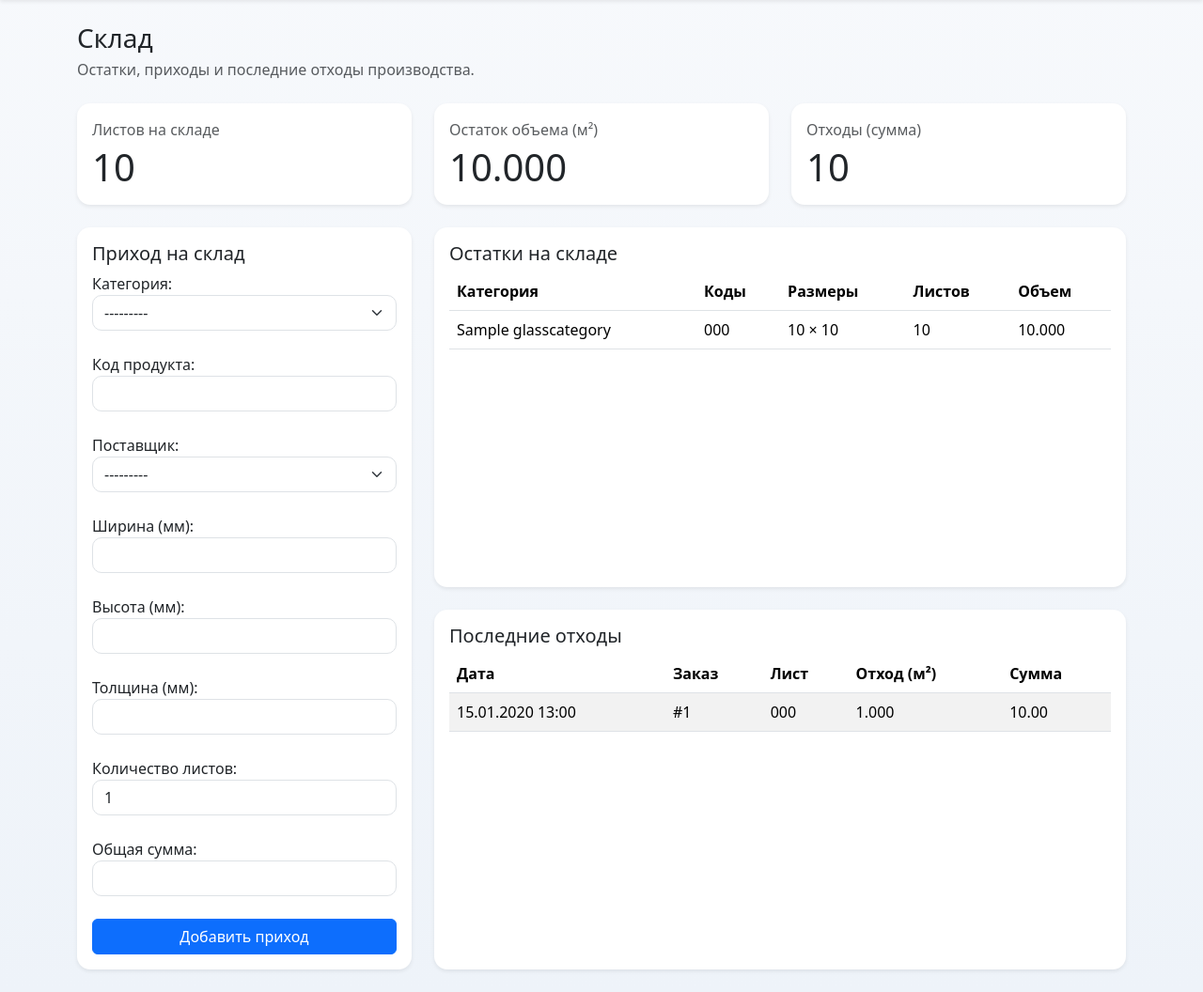
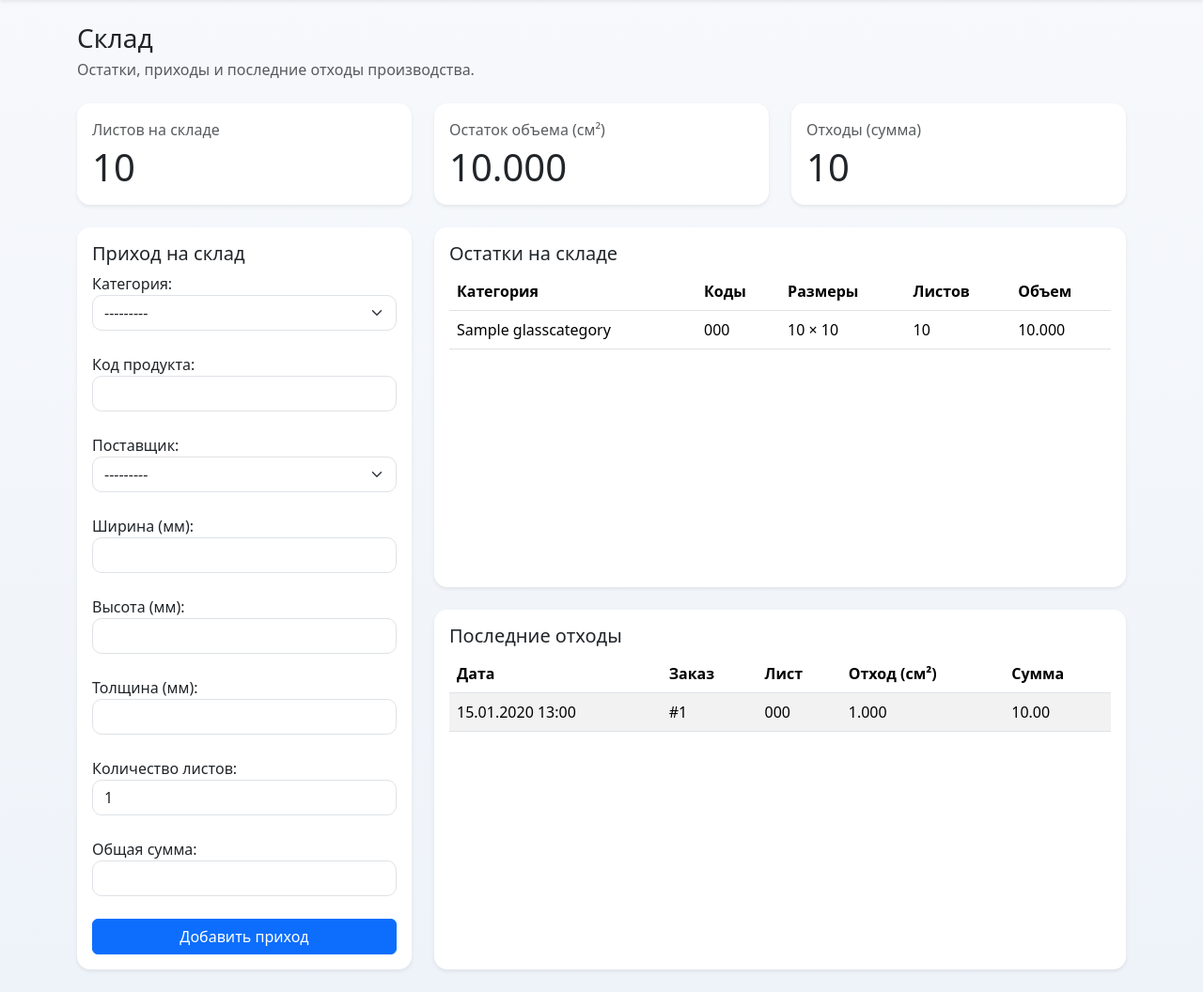
Before and after one commit to Shakhriyor10/glass, a Django app: page /warehouse/ in a window 1280 px wide. Shown: the part 56-1112 px from the top of the page at 94% size. Run offline with Django 3.2, Linux system fonts and the light colour scheme; tables that the repository leaves empty hold one stand-in row (values such as "Sample post").

Commit message:
sdljskds

```diff
--- a/frontend/forms.py
+++ b/frontend/forms.py
@@ -159,7 +159,7 @@ class OrderForm(StyledModelForm):
     def _sheet_label(self, sheet):
         return (
             f"{sheet.glass_type.category.name} / {sheet.product_code} / {sheet.width_mm}×{sheet.height_mm} мм / "
-            f"{sheet.thickness_mm} мм / остаток {sheet.remaining_volume_m2} м²"
+            f"{sheet.thickness_mm} мм / остаток {sheet.remaining_volume_m2} см²"
         )
 
     def clean(self):
--- a/frontend/models.py
+++ b/frontend/models.py
@@ -86,7 +86,7 @@ class WarehouseReceipt(models.Model):
         validators=[MinValueValidator(Decimal("0.01"))],
     )
     quantity = models.PositiveIntegerField("Количество листов", default=1)
-    total_volume_m2 = models.DecimalField("Общий объем (м²)", max_digits=12, decimal_places=3, editable=False)
+    total_volume_m2 = models.DecimalField("Общий объем (см²)", max_digits=12, decimal_places=3, editable=False)
     total_amount = models.DecimalField(
         "Общая сумма",
         max_digits=12,
@@ -101,18 +101,18 @@ class WarehouseReceipt(models.Model):
         verbose_name_plural = "Приходы на склад"
 
     def __str__(self):
-        return f"{self.glass_type} - {self.quantity} шт. от {self.supplier.name} ({self.total_volume_m2} м²)"
+        return f"{self.glass_type} - {self.quantity} шт. от {self.supplier.name} ({self.total_volume_m2} см²)"
 
     @property
     def sheet_volume_m2(self):
-        return ((Decimal(self.width_mm) / Decimal("1000")) * (Decimal(self.height_mm) / Decimal("1000"))).quantize(
+        return ((Decimal(self.width_mm) / Decimal("10")) * (Decimal(self.height_mm) / Decimal("10"))).quantize(
             Decimal("0.001")
         )
 
     def save(self, *args, **kwargs):
-        width_m = Decimal(self.width_mm) / Decimal("1000")
-        height_m = Decimal(self.height_mm) / Decimal("1000")
-        self.total_volume_m2 = (width_m * height_m * Decimal(self.quantity)).quantize(Decimal("0.001"))
+        width_cm = Decimal(self.width_mm) / Decimal("10")
+        height_cm = Decimal(self.height_mm) / Decimal("10")
+        self.total_volume_m2 = (width_cm * height_cm * Decimal(self.quantity)).quantize(Decimal("0.001"))
         is_new = self.pk is None
         super().save(*args, **kwargs)
         if is_new:
@@ -140,7 +140,7 @@ class WarehouseSheet(models.Model):
     width_mm = models.PositiveIntegerField("Ширина (мм)")
     height_mm = models.PositiveIntegerField("Высота (мм)")
     thickness_mm = models.DecimalField("Толщина (мм)", max_digits=6, decimal_places=2)
-    remaining_volume_m2 = models.DecimalField("Остаток объема (м²)", max_digits=12, decimal_places=3)
+    remaining_volume_m2 = models.DecimalField("Остаток объема (см²)", max_digits=12, decimal_places=3)
     created_at = models.DateTimeField(auto_now_add=True)
 
     class Meta:
@@ -150,7 +150,7 @@ class WarehouseSheet(models.Model):
 
     @property
     def full_volume_m2(self):
-        return ((Decimal(self.width_mm) / Decimal("1000")) * (Decimal(self.height_mm) / Decimal("1000"))).quantize(
+        return ((Decimal(self.width_mm) / Decimal("10")) * (Decimal(self.height_mm) / Decimal("10"))).quantize(
             Decimal("0.001")
         )
 
@@ -186,7 +186,7 @@ class Order(models.Model):
     width_mm = models.PositiveIntegerField("Ширина заказа (мм)")
     height_mm = models.PositiveIntegerField("Высота заказа (мм)")
     thickness_mm = models.DecimalField("Толщина заказа (мм)", max_digits=6, decimal_places=2)
-    price_per_m2 = models.DecimalField("Цена за м²", max_digits=12, decimal_places=2)
+    price_per_m2 = models.DecimalField("Цена за см²", max_digits=12, decimal_places=2)
     waste_percent = models.DecimalField(
         "Процент отхода",
         max_digits=5,
@@ -194,10 +194,10 @@ class Order(models.Model):
         default=Decimal("0.00"),
         validators=[MinValueValidator(Decimal("0.00")), MaxValueValidator(Decimal("100.00"))],
     )
-    order_volume_m2 = models.DecimalField("Объем заказа (м²)", max_digits=12, decimal_places=3, editable=False)
-    waste_volume_m2 = models.DecimalField("Платный отход (м²)", max_digits=12, decimal_places=3, editable=False)
+    order_volume_m2 = models.DecimalField("Объем заказа (см²)", max_digits=12, decimal_places=3, editable=False)
+    waste_volume_m2 = models.DecimalField("Платный отход (см²)", max_digits=12, decimal_places=3, editable=False)
     total_amount = models.DecimalField("Итоговая сумма", max_digits=12, decimal_places=2, editable=False)
-    consumed_volume_m2 = models.DecimalField("Списанный объем (м²)", max_digits=12, decimal_places=3, default=Decimal("0.000"))
+    consumed_volume_m2 = models.DecimalField("Списанный объем (см²)", max_digits=12, decimal_places=3, default=Decimal("0.000"))
     is_consumed = models.BooleanField(default=False)
     status = models.CharField(max_length=20, choices=STATUS_CHOICES, default=STATUS_DRAFT)
     note = models.TextField("Комментарий", blank=True)
@@ -218,7 +218,7 @@ class Order(models.Model):
             if self.thickness_mm > self.warehouse_sheet.thickness_mm:
                 raise ValidationError("Толщина заказа не должна превышать толщину листа.")
 
-            order_volume = ((Decimal(self.width_mm) / Decimal("1000")) * (Decimal(self.height_mm) / Decimal("1000"))).quantize(
+            order_volume = ((Decimal(self.width_mm) / Decimal("10")) * (Decimal(self.height_mm) / Decimal("10"))).quantize(
                 Decimal("0.001")
             )
             leftover = max(self.warehouse_sheet.full_volume_m2 - order_volume, Decimal("0.000"))
@@ -228,7 +228,7 @@ class Order(models.Model):
                 raise ValidationError("Недостаточно остатка на выбранном листе для запуска заказа.")
 
     def save(self, *args, **kwargs):
-        order_volume = ((Decimal(self.width_mm) / Decimal("1000")) * (Decimal(self.height_mm) / Decimal("1000"))).quantize(
+        order_volume = ((Decimal(self.width_mm) / Decimal("10")) * (Decimal(self.height_mm) / Decimal("10"))).quantize(
             Decimal("0.001")
         )
         leftover = max(self.warehouse_sheet.full_volume_m2 - order_volume, Decimal("0.000"))
@@ -261,7 +261,7 @@ class Order(models.Model):
 class WasteRecord(models.Model):
     order = models.OneToOneField(Order, on_delete=models.CASCADE, related_name="waste_record")
     warehouse_sheet = models.ForeignKey(WarehouseSheet, on_delete=models.CASCADE, related_name="waste_records")
-    waste_volume_m2 = models.DecimalField("Объем отхода (м²)", max_digits=12, decimal_places=3)
+    waste_volume_m2 = models.DecimalField("Объем отхода (см²)", max_digits=12, decimal_places=3)
     waste_amount = models.DecimalField("Сумма отхода", max_digits=12, decimal_places=2)
     created_at = models.DateTimeField(auto_now_add=True)
 
@@ -279,14 +279,14 @@ class WarehouseBalance(models.Model):
         verbose_name="Вид стекла",
     )
     total_sheets = models.PositiveIntegerField("Общее количество листов", default=0)
-    total_volume_m2 = models.DecimalField("Общий объем (м²)", max_digits=12, decimal_places=3, default=Decimal("0.000"))
+    total_volume_m2 = models.DecimalField("Общий объем (см²)", max_digits=12, decimal_places=3, default=Decimal("0.000"))
 
     class Meta:
         verbose_name = "Остаток на складе"
         verbose_name_plural = "Остатки на складе"
 
     def __str__(self):
-        return f"{self.glass_type}: {self.total_sheets} шт., {self.total_volume_m2} м²"
+        return f"{self.glass_type}: {self.total_sheets} шт., {self.total_volume_m2} см²"
 
 
 def update_warehouse_balance(glass_type):
--- a/templates/frontend/warehouse.html
+++ b/templates/frontend/warehouse.html
@@ -12,7 +12,7 @@
 
 <div class="row g-4 mb-4">
     <div class="col-12 col-md-4"><div class="card shadow-sm border-0"><div class="card-body"><p class="text-muted mb-1">Листов на складе</p><p class="display-6 mb-0">{{ total_sheets }}</p></div></div></div>
-    <div class="col-12 col-md-4"><div class="card shadow-sm border-0"><div class="card-body"><p class="text-muted mb-1">Остаток объема (м²)</p><p class="display-6 mb-0">{{ total_volume }}</p></div></div></div>
+    <div class="col-12 col-md-4"><div class="card shadow-sm border-0"><div class="card-body"><p class="text-muted mb-1">Остаток объема (см²)</p><p class="display-6 mb-0">{{ total_volume }}</p></div></div></div>
     <div class="col-12 col-md-4"><div class="card shadow-sm border-0"><div class="card-body"><p class="text-muted mb-1">Отходы (сумма)</p><p class="display-6 mb-0">{{ total_waste_amount }}</p></div></div></div>
 </div>
 <div class="row g-4">
@@ -44,7 +44,7 @@
         <div class="card shadow-sm border-0"><div class="card-body">
             <h2 class="h5">Последние отходы</h2>
             <div class="table-responsive"><table class="table table-striped align-middle">
-                <thead><tr><th>Дата</th><th>Заказ</th><th>Лист</th><th>Отход (м²)</th><th>Сумма</th></tr></thead>
+                <thead><tr><th>Дата</th><th>Заказ</th><th>Лист</th><th>Отход (см²)</th><th>Сумма</th></tr></thead>
                 <tbody>
                 {% for waste in waste_records %}
                     <tr><td>{{ waste.created_at|date:"d.m.Y H:i" }}</td><td>#{{ waste.order.id }}</td><td>{{ waste.warehouse_sheet.product_code }}</td><td>{{ waste.waste_volume_m2 }}</td><td>{{ waste.waste_amount }}</td></tr>
```
Also changed, not shown: templates/frontend/dashboard.html (+6 -6 lines), templates/frontend/orders.html (+4 -4 lines).
